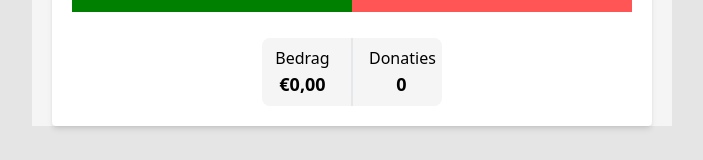
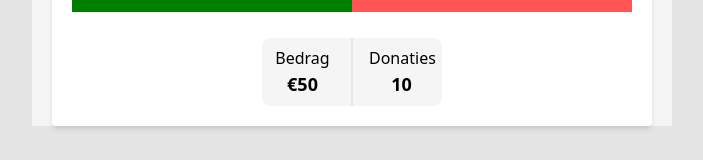
Before and after one commit to IvoKrijtMIC/clubkas-test-svelteKit, a SvelteKit app: page /campaign/1 in a window 1280 px wide. Shown: the part 408-568 px from the top of the page, without its empty margins (288-991 px from the left). Built offline with nearby package versions, Linux system fonts and the light colour scheme.

Commit message:
Change types of variables to better suit usecase, add donations variable

```diff
--- a/src/components/ProfileSection.svelte
+++ b/src/components/ProfileSection.svelte
@@ -6,8 +6,9 @@
     import Stats from "./Stats.svelte";
     export let message: string = "";
     export let progressTitle: string = "";
-    export let currentAmount: string = "";
-    export let targetAmount: string = "";
+    export let currentAmount: number = 0.00;
+    export let targetAmount: number = 0.00;
+    export let donations: number = 0;
     let className: string = "profile";
 </script>
 
@@ -15,5 +16,5 @@
     <Avatar {className} />
     <Message {message} />
     <ProgressBar {progressTitle} progressValue={currentAmount} progressMax={targetAmount} />
-    <Stats />
+    <Stats statsAmount={currentAmount} statsDonations={donations} />
 </ContentCard>
--- a/src/components/ProgressBar.svelte
+++ b/src/components/ProgressBar.svelte
@@ -1,7 +1,7 @@
 <script lang="ts">
     export let progressTitle: string = "Mijn opbrengst";
-    export let progressValue: string = "0";
-    export let progressMax: string = "0";
+    export let progressValue: number = 0.00;
+    export let progressMax: number = 0.00;
 </script>
 
 <div class="progress-bar mt-5 mb-5">
--- a/src/components/Stats.svelte
+++ b/src/components/Stats.svelte
@@ -1,10 +1,15 @@
+<script lang="ts">
+    export let statsAmount: number = 0.00;
+    export let statsDonations: number = 0;
+</script>
+
 <div class="stats flex justify-center">
     <div class="stats-item bg-mic-light p-2 pr-4 rounded-l-lg border-r text-center w-[90px]">
         <p>Bedrag</p>
-        <h3 class="text-lg font-semibold">€0,00</h3>
+        <h3 class="text-lg font-semibold">€{statsAmount}</h3>
     </div>
     <div class="stats-item bg-mic-light p-2 pl-4 rounded-r-lg border-l text-center w-[90px]">
         <p>Donaties</p>
-        <h3 class="text-lg font-semibold">0</h3>
+        <h3 class="text-lg font-semibold">{statsDonations}</h3>
     </div>
 </div>
--- a/src/routes/campaign/[slug]/+page.svelte
+++ b/src/routes/campaign/[slug]/+page.svelte
@@ -8,6 +8,7 @@
 <ProfileSection
     message={"Hello World!"}
     progressTitle={"Hello World!"}
-    currentAmount={"50"}
-    targetAmount={"100"}
+    currentAmount={50.00}
+    targetAmount={100.00}
+    donations={10}
 />
```
